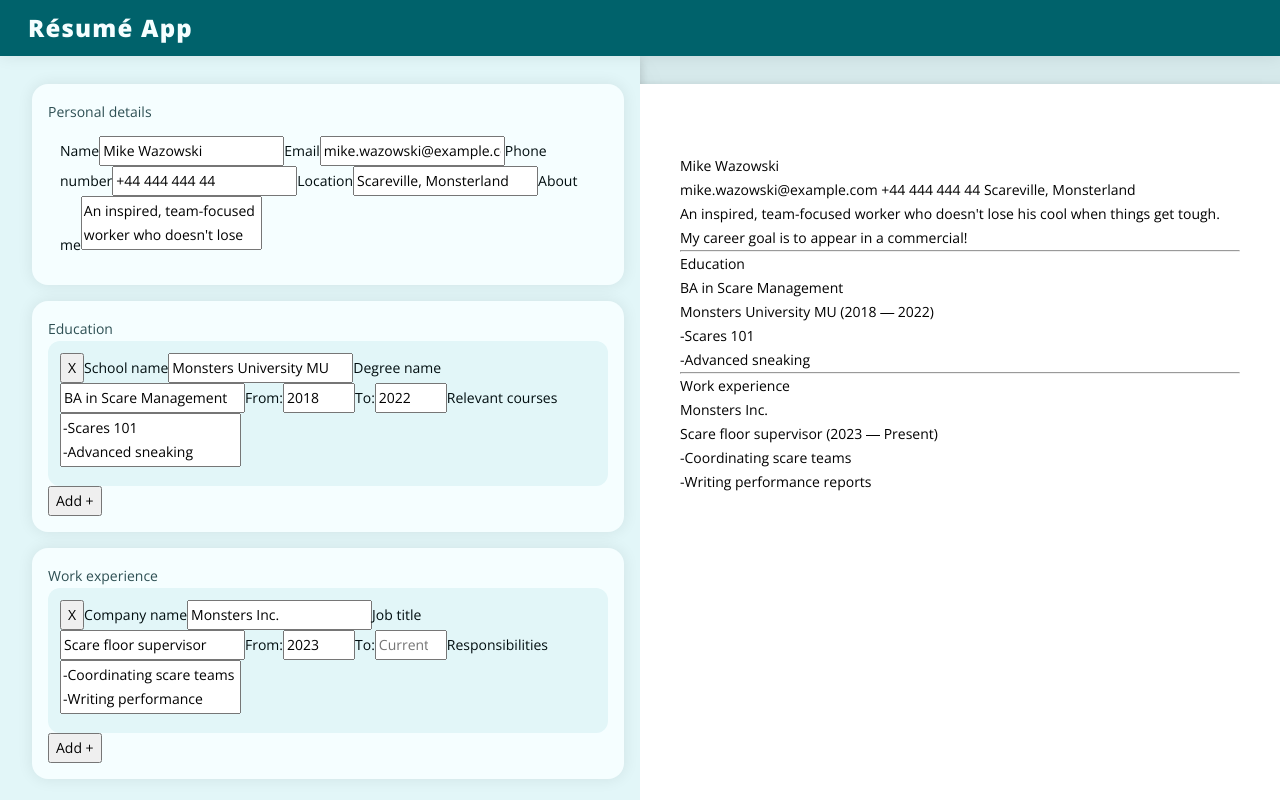
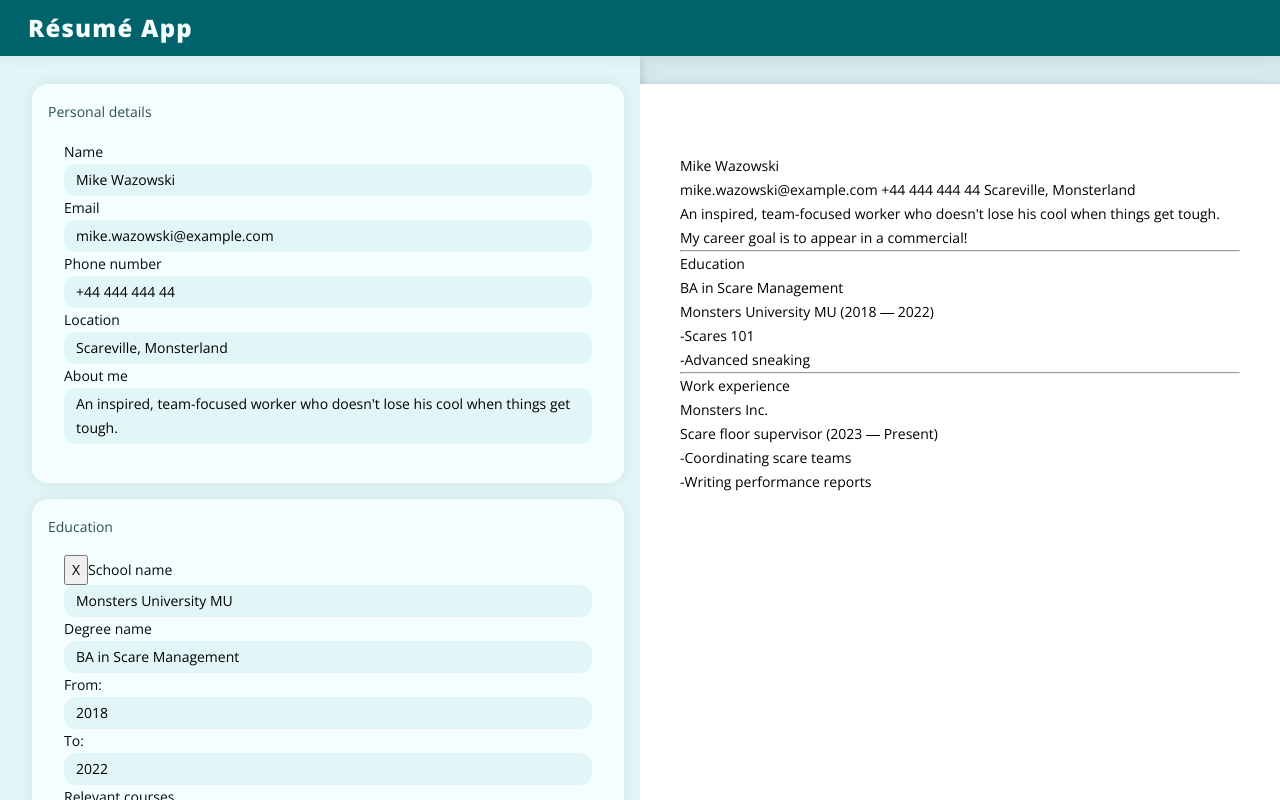
Before and after one commit to vicpues/odin-cv, a React (Vite) app: page / in a window 1280 px wide. Built offline with nearby package versions, Linux system fonts and the light colour scheme.

Commit message:
feat: Basic input styling

```diff
--- /dev/null
+++ b/src/components/Form/Input/Input.css
@@ -0,0 +1,14 @@
+.input-container {
+  input,
+  textarea {
+    border: none;
+    border-radius: var(--margin-s);
+    background-color: var(--bg);
+    padding: var(--margin-xxs) var(--margin-s);
+    width: 100%;
+  }
+
+  textarea {
+    height: max-content;
+  }
+}
--- a/src/components/Form/Input/Input.jsx
+++ b/src/components/Form/Input/Input.jsx
@@ -1,4 +1,5 @@
 import handleChange from "./handleChange";
+import "./Input.css";
 
 export default function Input({
   label,
@@ -19,7 +20,7 @@
   };
 
   return (
-    <label>
+    <label className="input-container">
       <span>{label}</span>
       {icon}
       {type === "textarea" ? (
--- a/src/components/Form/InputGroup/InputGroup.css
+++ b/src/components/Form/InputGroup/InputGroup.css
@@ -1,9 +1,8 @@
 .input-group {
-  padding: var(--margin-s);
+  padding: var(--margin-m);
 
   &.extensible {
     border-radius: var(--margin-s);
-    background-color: var(--bg);
   }
 }
 
```
